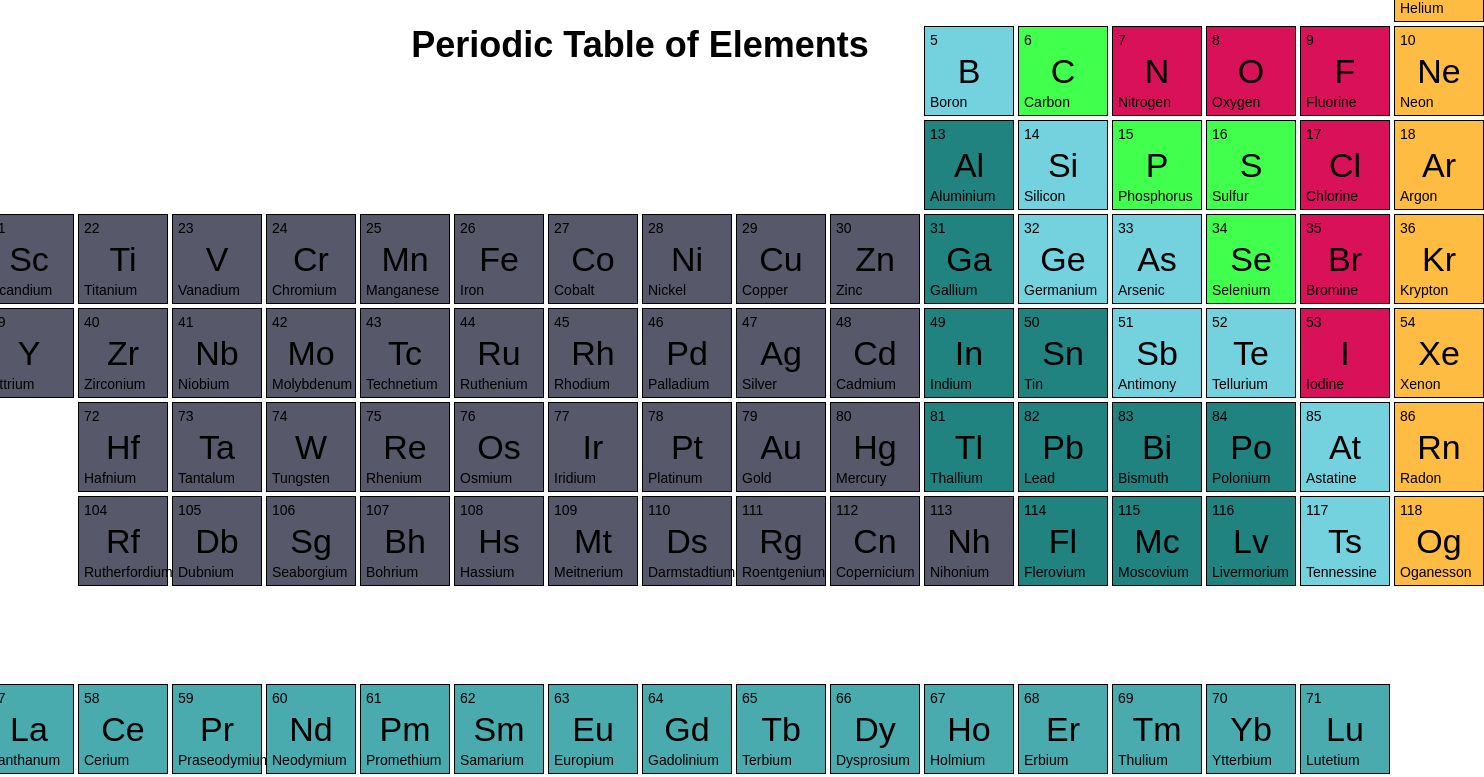
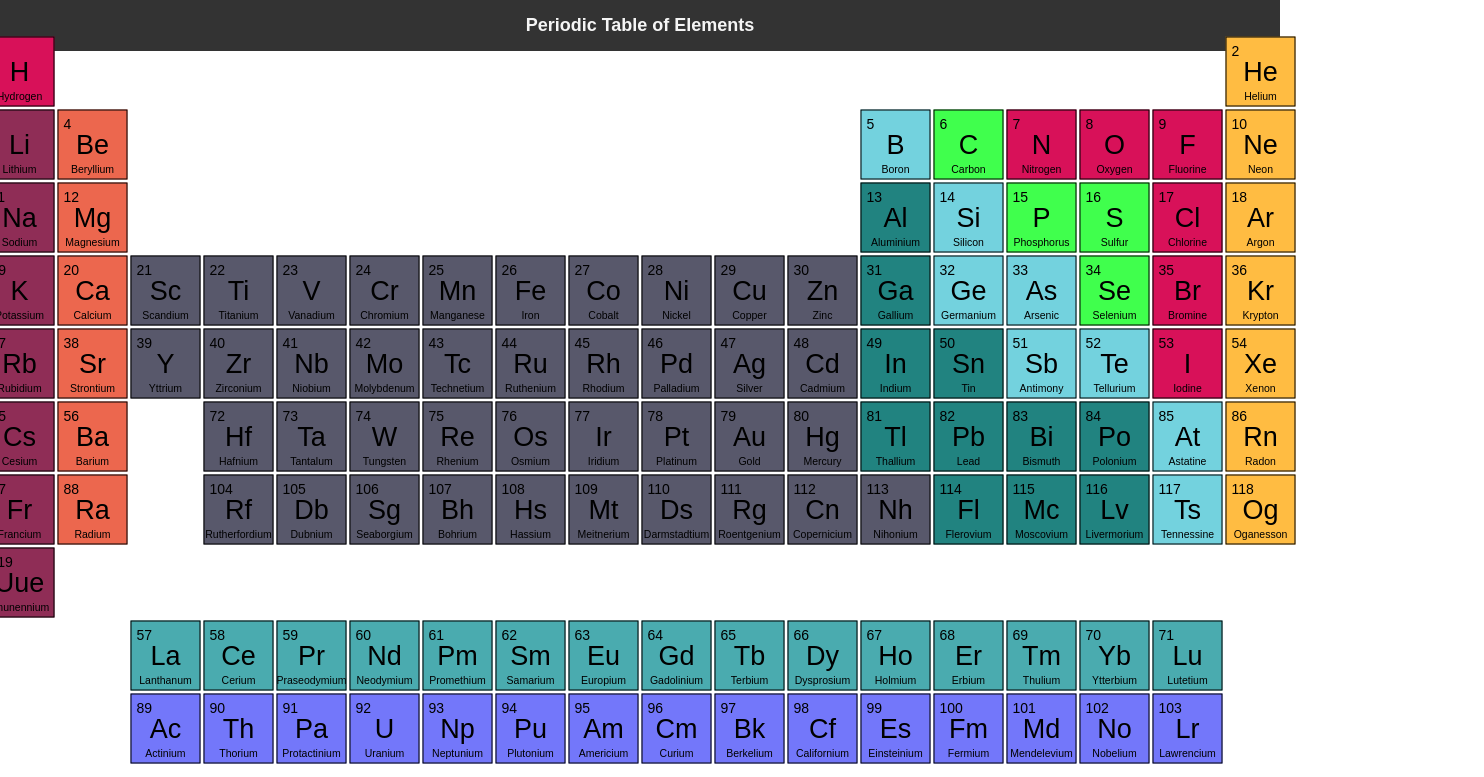
Before and after one commit to catakul/Capstone-Project, a React (Create React App) app: page / in a window 1280 px wide. Shown: the top 777 px of the page, 1484 px wide, since content can reach past the window. Built offline with nearby package versions, Linux system fonts and the light colour scheme.

Commit message:
add mediaqueries

```diff
--- a/src/App.js
+++ b/src/App.js
@@ -1,21 +1,24 @@
 import PeriodicTable from './Components/PeriodicTable.js';
 import styled from 'styled-components';
+import {Icon} from '@iconify/react';
 
 export default function App() {
   return (
     <StyledBody>
-      <header>
+      <StyledNavbar>
+        {/* <StyledSearch>
+          <Icon
+            icon="ant-design:search-outlined"
+            color="red  "
+            width="23"
+            height="23"
+          />
+        </StyledSearch> */}
         <h1>Periodic Table of Elements</h1>
-      </header>
+      </StyledNavbar>
       <main>
         <PeriodicTable />
       </main>
-
-      {/* <nav>
-          <p>navigation test</p>
-          <p>navigation test</p>
-          <p>navigation test</p>
-        </nav> */}
     </StyledBody>
   );
 }
@@ -23,17 +26,35 @@ export default function App() {
 const StyledBody = styled.div`
   overflow-y: scroll;
   overflow-x: scroll;
-  scrollbar-width: none;
 `;
 
-const MyHeader = styled.header`
-  h1 {
-    color: red;
-  }
+const StyledNavbar = styled.nav`
+  overflow: hidden;
+  width: 100vw;
+  top: -20px;
+  left: -20px;
+  right: -20px;
+  /* right does not work. .. */
+  margin: 20px;
+  position: fixed;
+  background-color: #333;
+  color: whitesmoke;
+  display: flex;
+  justify-content: center;
 `;
 
-// const MyFooter = styled.footer`
-//   nav {
-//     color: red;
-//   }
+// const StyledSearch = styled.div`
+//   position: absolute;
+//   display: flex;
+//   justify-content: center;
 // `;
+
+/* <Wrapper>
+  <App />
+</Wrapper>
+
+
+const Wrapper = styled.main`
+  max-width: 600px;
+  margin: 0 auto;
+`; */
--- a/src/Components/PeriodicTable.css
+++ b/src/Components/PeriodicTable.css
@@ -1,21 +1,16 @@
 .periodic-table {
   display: grid;
-    grid-template-columns: repeat(18, 90px);
-    grid-template-rows: repeat(10, 90px);
-    grid-gap: 4px;
-    position: absolute;
-    top: 50%;
-    left: 50%;
-    transform: translate(-50%, -50%);
+  grid-template-columns: repeat(18, 54px);
+  grid-template-rows: repeat(10, 54px);
+  grid-gap: 2px;
 }
 
 .element {
   border: 1px solid black;
+  position: relative;
   display: flex;
-    position: relative;
   align-items: center;
   justify-content: center;
-
 }
 
 .element:hover {
@@ -24,21 +19,54 @@
 }
 
 .element .number {
-    font-size: 14px;
+  font-size: 10px;
   position: absolute;
   top: 5px;
   left: 5px;
 }
 
 .element .name {
-    font-size: 14px;
+  font-size: 8px;
   position: absolute;
-    bottom: 5px;
-    left: 5px;
+  bottom: 4px;
 }
 
 .element .symbol {
-    font-size: 34px;
+  font-size: 22px;
   position: absolute;
+}
 
+@media all and (min-width: 600px) {
+  .periodic-table {
+    display: grid;
+    grid-template-columns: repeat(18, 70px);
+    grid-template-rows: repeat(10, 70px);
+    grid-gap: 3px;
+    position: absolute;
+    top: 50%;
+    left: 50%;
+    transform: translate(-50%, -50%);
   }
+  .element .symbol {
+    font-size: 27px;
+    position: absolute;
+  }
+  .element .name {
+    font-size: 10.5px;
+    position: absolute;
+    bottom: 4px;
+  }
+  .element .number {
+    font-size: 14px;
+    position: absolute;
+    top: 5px;
+    left: 5px;
+  }
+  .element {
+    border: 1px solid black;
+    position: relative;
+    display: flex;
+    align-items: center;
+    justify-content: center;
+  }
+}
--- a/src/Components/PeriodicTable.js
+++ b/src/Components/PeriodicTable.js
@@ -27,7 +27,7 @@ const PeriodicTable = () => {
     setIsOpen(true);
     setInfos(elementToFind);
   }
-  console.log(infos);
+  // console.log(infos);
 
   return (
     <>
@@ -51,7 +51,7 @@ const PeriodicTable = () => {
           </button>
         ))}
       </div>
-      <Modal open={isOpen} onClose={() => setIsOpen(false)} content={infos} />
+      <Modal isOpen={isOpen} onClose={() => setIsOpen(false)} content={infos} />
     </>
   );
 };
--- a/src/GlobalStyles.js
+++ b/src/GlobalStyles.js
@@ -10,17 +10,18 @@ export default styled.createGlobalStyle`
 
   body {
     margin: 0;
-    padding: 0;
-    font-size: 1.125rem;
+    padding: 12px;
+    font-size: 0.75rem;
     font-family: sans-serif;
     text-align: center;
   }
 
   main {
-    padding: 32px;
-    display: flex;
+    margin-top: 65px;
+
+    /* display: flex;
     flex-direction: column;
-    align-items: center;
+    align-items: center; */
   }
 
   button,
```
Also changed, not shown: src/Components/Modal.js (+124 -77 lines). Lines whose indentation alone changed are shown as unchanged.
